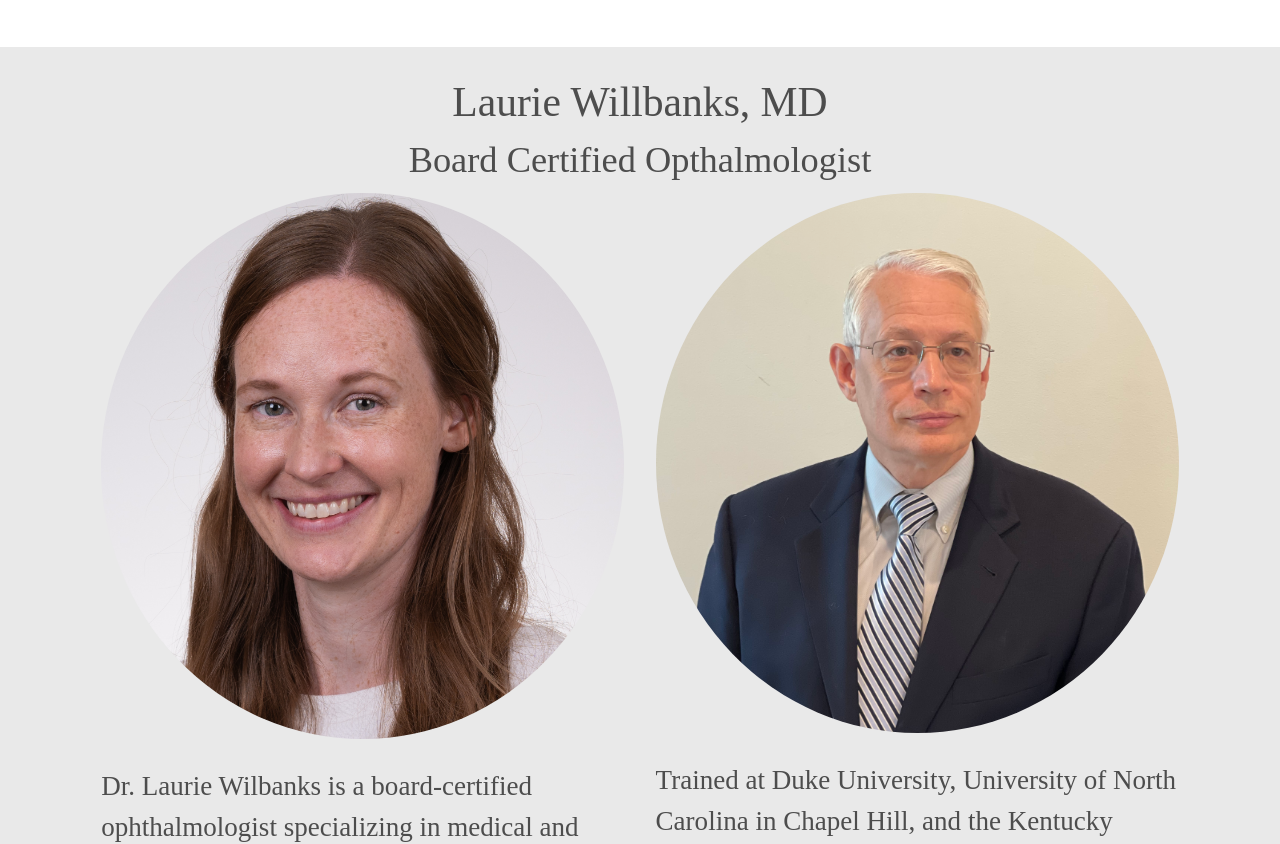
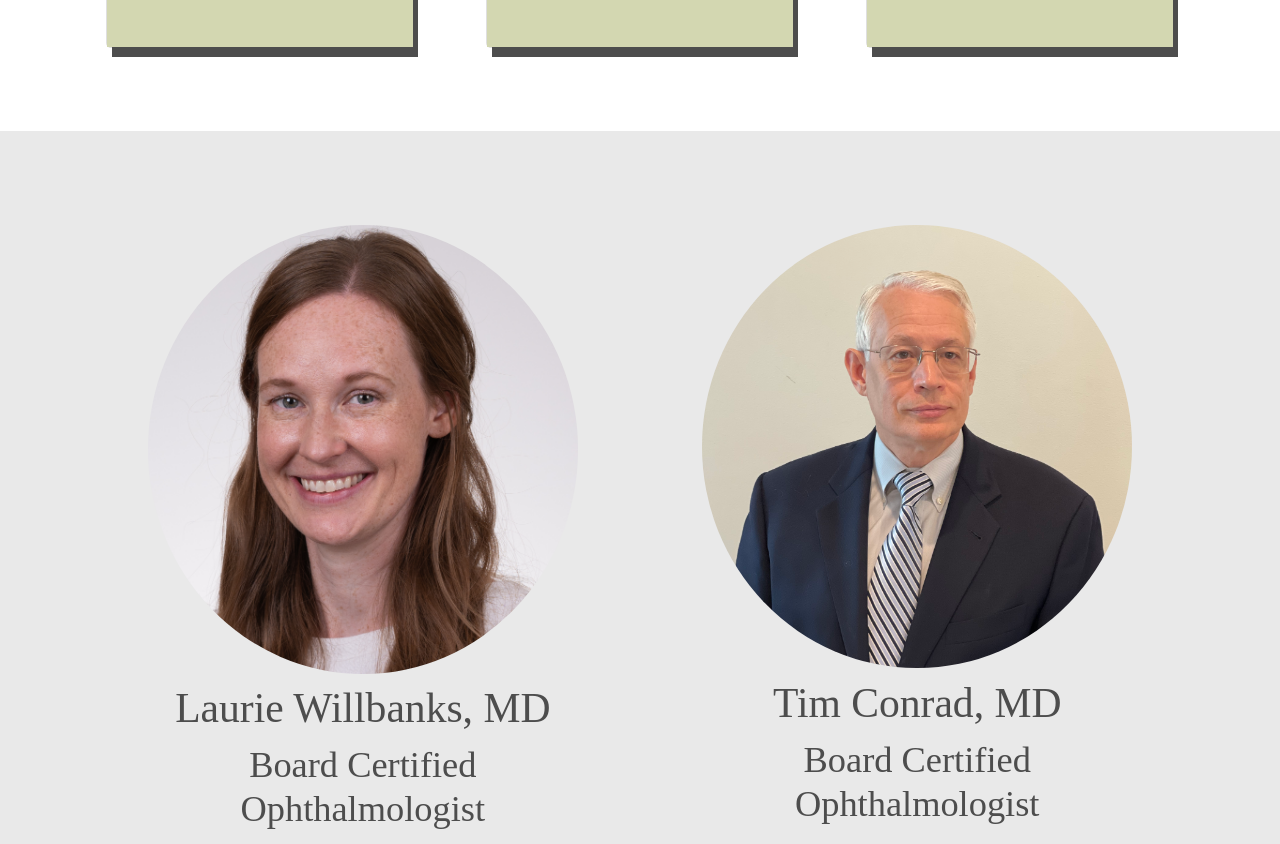
Before and after one commit to davidscottconrad/dad-site-next, a Next.js app: page / in a window 1280 px wide. Shown: the part 1260-2104 px from the top of the page. Built offline with nearby package versions, Linux system fonts and the light colour scheme; a web font is replaced by a local one.

Commit message:
small issues

```diff
--- a/components/about.js
+++ b/components/about.js
@@ -7,11 +7,8 @@ function About() {
     <div id="about">
       <div className="container p-4 mt-5">
         <div className="row">
-          <div className="col-sm-12">
-            <h2 className="text-center">Laurie Willbanks, MD</h2>
-            <h3 className="text-center">Board Certified Opthalmologist</h3>
-          </div>
-          <div className="col-lg-6 col-md-12">
+
+          <div className="col-lg-6 col-md-12 p-5">
             <div >
               <Image
                 alt="Dr. Laurie Willbanks Headshot"
@@ -20,6 +17,8 @@ function About() {
                 id = "headshot"
               />
             </div>
+            <h2 className="text-center mt-2">Laurie Willbanks, MD</h2>
+            <h3 className="text-center">Board Certified Ophthalmologist</h3>
             <p className="text-left" style={{ marginTop: 1 + "em" }}>
             Dr. Laurie Wilbanks is a board-certified ophthalmologist specializing in medical and surgical care of glaucoma.  Dr. Wilbanks is a native of Louisville, Kentucky. She graduated from Purdue University, then went on to complete her medical degree at the University of Louisville.  After medical school, Dr. Wilbanks relocated to Charleston, South Carolina where she completed both her internship in General Surgery and her residency in Ophthalmology at the Medical University of South Carolina.  After residency, Dr. Wilbanks worked in a private practice as a general ophthalmologist with a focus on cataract surgery as well as the care of a wide variety of conditions affecting the eyes and vision. During her years working in private practice, Dr. Wilbanks developed a passion for caring for patients with glaucoma.  She decided to return to the Medical University of South Carolina to complete a fellowship in Glaucoma to expand her skillset to include surgical glaucoma care.
             </p>
@@ -29,7 +28,7 @@ function About() {
             </p>
 
           </div>
-          <div className="col-lg-6 col-md-12">
+          <div className="col-lg-6 col-md-12 p-5">
             <div >
               <Image
                 alt="Dr. Tim Conrad Headshot"
@@ -38,6 +37,8 @@ function About() {
                 id="headshot"
               />
             </div>
+            <h2 className="text-center mt-2">Tim Conrad, MD</h2>
+            <h3 className="text-center">Board Certified Ophthalmologist</h3>
             <p className="text-left" style={{ marginTop: 1 + "em" }}>
               Trained at Duke University, University of North Carolina in Chapel
               Hill, and the Kentucky Lions Eye Research Center at the University
--- a/components/splash.js
+++ b/components/splash.js
@@ -19,29 +19,11 @@ function Splash() {
                 alt="Conrad Eye Centers Logo"
               />
             </div>
-            <h1
-              className="text-center"
-              style={{ paddingTop: "5vh", fontWeight: "bold" }}
-            >
-              Ophthalmology
-            </h1>
-            <h1 className="text-center" style={{ fontWeight: "bold" }}>
-              Eye Diseases and Surgery
-            </h1>
-            <h1 className="text-center" style={{ fontWeight: "bold" }}>
-              Glaucoma
-            </h1>
-            <h1 className="text-center" style={{ fontWeight: "bold" }}>
-              Tim Conrad, MD
-            </h1>
-            <h1 className="text-center" style={{ fontWeight: "bold" }}>
-              Laurie Willbanks, MD
-            </h1>
+
           </div>
         </div>
       </div>
 
-      <div id="buffer"></div>
     </div>
   );
 }
--- a/pages/index.js
+++ b/pages/index.js
@@ -27,6 +27,26 @@ export default function Home() {
 
       <Navigation></Navigation>
       <Splash></Splash>
+      <div>
+      <h1
+              className="text-center"
+              style={{ paddingTop: "5vh", fontWeight: "bold" }}
+            >
+              Ophthalmology
+            </h1>
+            <h1 className="text-center" style={{ fontWeight: "bold" }}>
+              Eye Diseases and Surgery
+            </h1>
+            <h1 className="text-center" style={{ fontWeight: "bold" }}>
+              Glaucoma
+            </h1>
+            <h1 className="text-center" style={{ fontWeight: "bold" }}>
+              Tim Conrad, MD
+            </h1>
+            <h1 className="text-center" style={{ fontWeight: "bold" }}>
+              Laurie Willbanks, MD
+            </h1>
+      </div>
       <Services></Services>
       <About ></About>
       <Resources></Resources>
```
